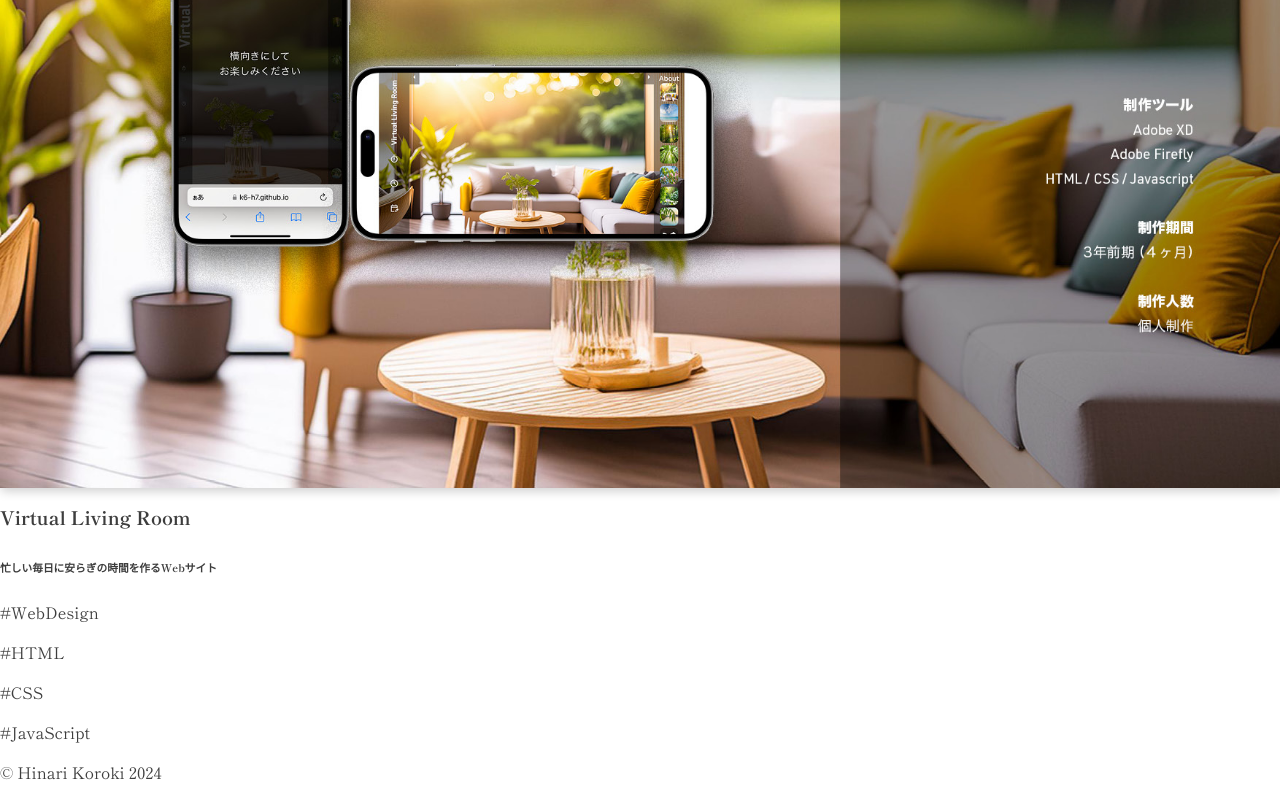
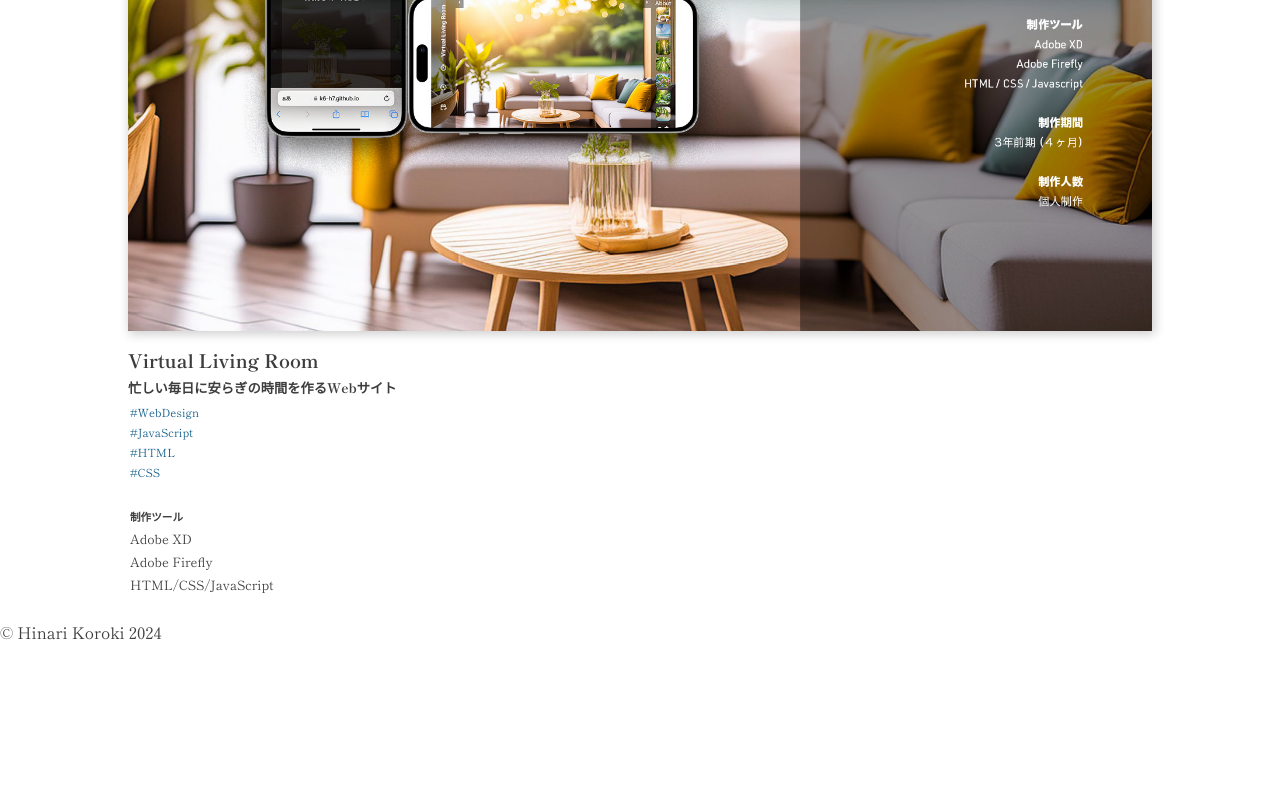
Before and after one commit to k6-h7/portfolio1, a plain HTML site: page vlr.html in a window 1280 px wide. Shown: the part 543-1343 px from the top of the page. After the commit the page ends 1203 px from the top, so only its background shows below. Drawn offline with Linux system fonts and the light colour scheme; a web font is replaced by a local one.

Commit message:
Add files via upload

```diff
--- a/vlr.html
+++ b/vlr.html
@@ -29,14 +29,24 @@
         </header>
 
         <main>
-            <div class="main-visual">
-                <img src="images/rgb-vlr.jpg" alt="忙しい毎日に安らぎの時間を作るWebサイト">
-                <h3>Virtual Living Room</h3>
-                <h6>忙しい毎日に安らぎの時間を作るWebサイト</h6>
-                <p>#WebDesign</p>
-                <p>#HTML</p>
-                <p>#CSS</p>
-                <p>#JavaScript</p>
+            <div class="work">
+                <div class="main-visual">
+                    <img src="images/rgb-vlr.jpg" alt="忙しい毎日に安らぎの時間を作るWebサイト">
+                    <h3>Virtual Living Room</h3>
+                    <h5>忙しい毎日に安らぎの時間を作るWebサイト</h5>
+                </div>
+                <ul class="tag">
+                    <li>#WebDesign</li>
+                    <li>#JavaScript</li>
+                    <li>#HTML</li>
+                    <li>#CSS</li>
+                </ul>
+                <ul class="tool">
+                    <li><h5>制作ツール</h5></li>
+                    <li>Adobe XD</li>
+                    <li>Adobe Firefly</li>
+                    <li>HTML/CSS/JavaScript</li>
+                </ul>
             </div>
         </main>
 
```
